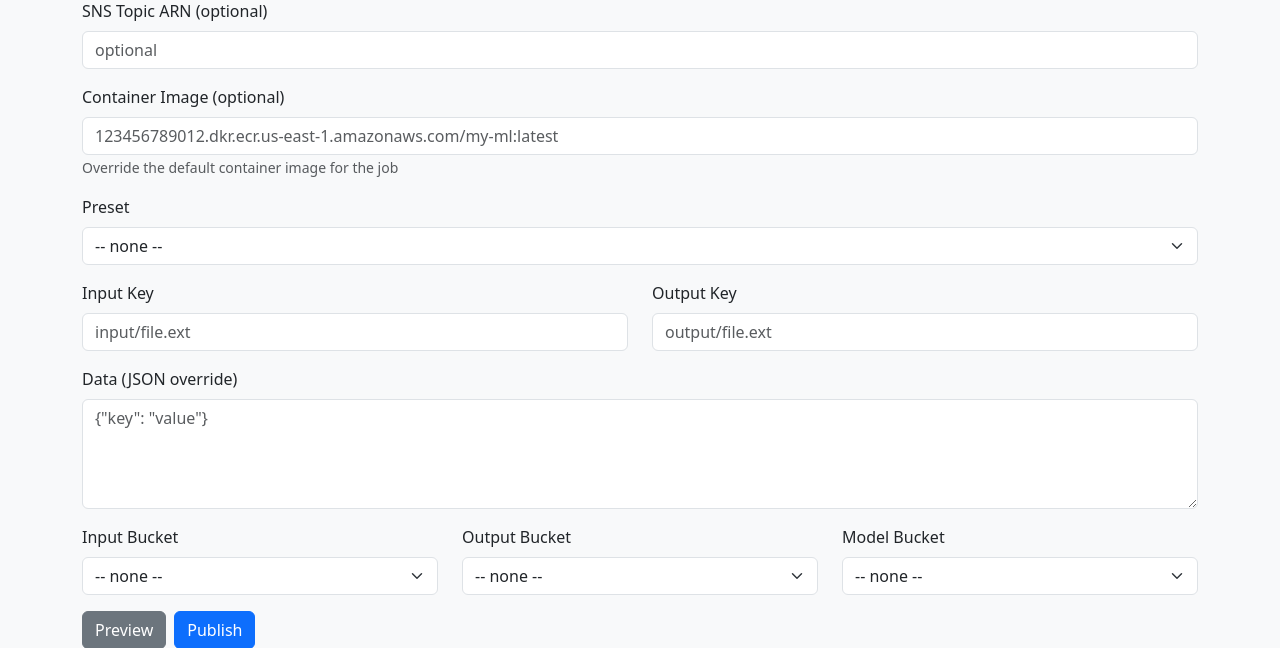
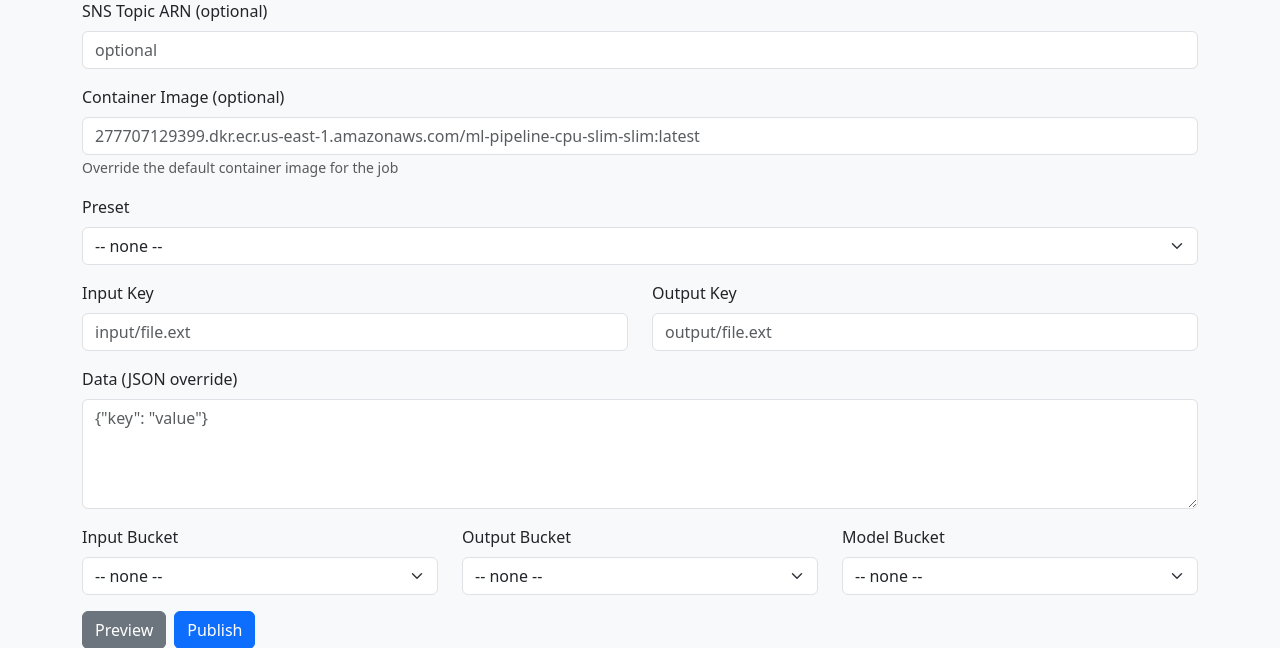
Before and after one commit to hiram-labs/terraform-aws-ml, a FastAPI app: page / in a window 1280 px wide. Shown: the part 121-769 px from the top of the page. Run offline with FastAPI, Linux system fonts and the light colour scheme; data that the repository does not hold is empty.

Commit message:
chore(ui): update index.html after recent edits or formatting

```diff
--- a/admin/ui/templates/index.html
+++ b/admin/ui/templates/index.html
@@ -155,7 +155,7 @@
 
         <div class="mb-3">
           <label class="form-label">Container Image (optional)</label>
-          <input class="form-control" name="container_image" id="container_image" placeholder="123456789012.dkr.ecr.us-east-1.amazonaws.com/my-ml:latest">
+          <input class="form-control" name="container_image" id="container_image" placeholder="277707129399.dkr.ecr.us-east-1.amazonaws.com/ml-pipeline-cpu-slim-slim:latest">
           <small class="form-text text-muted">Override the default container image for the job</small>
         </div>
 
```
